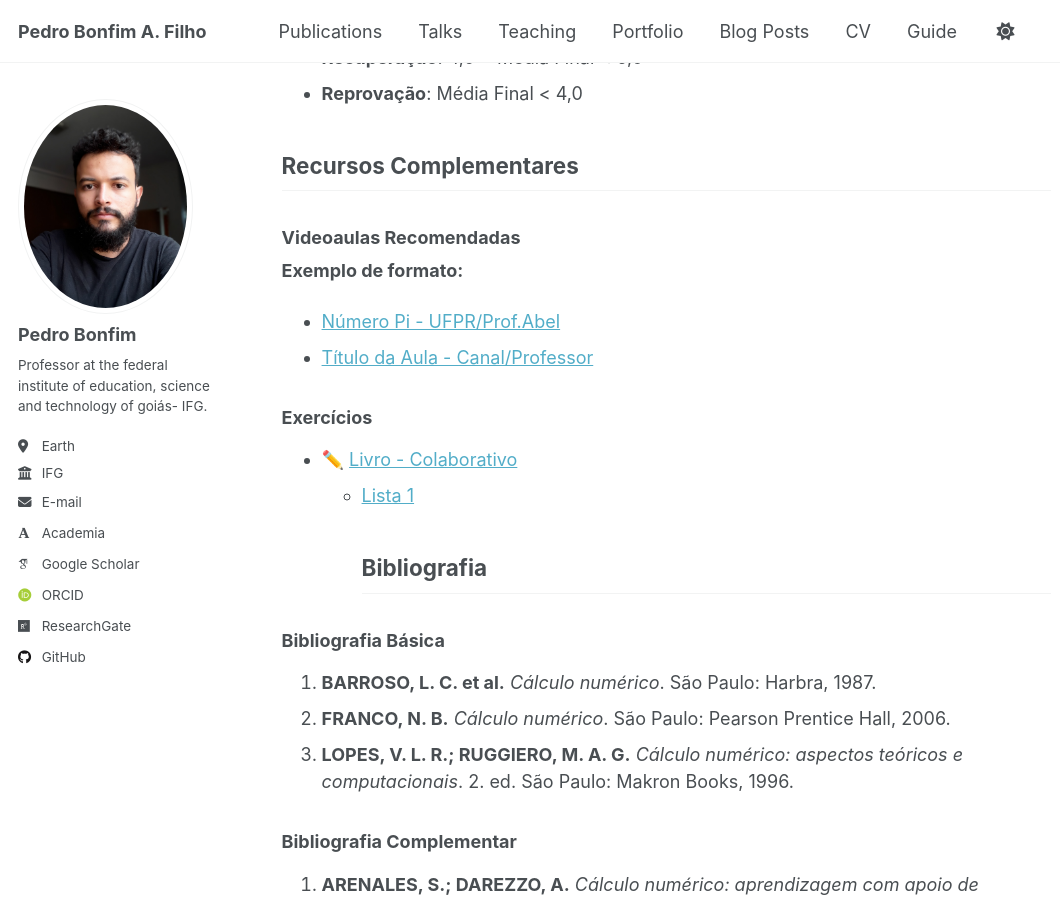
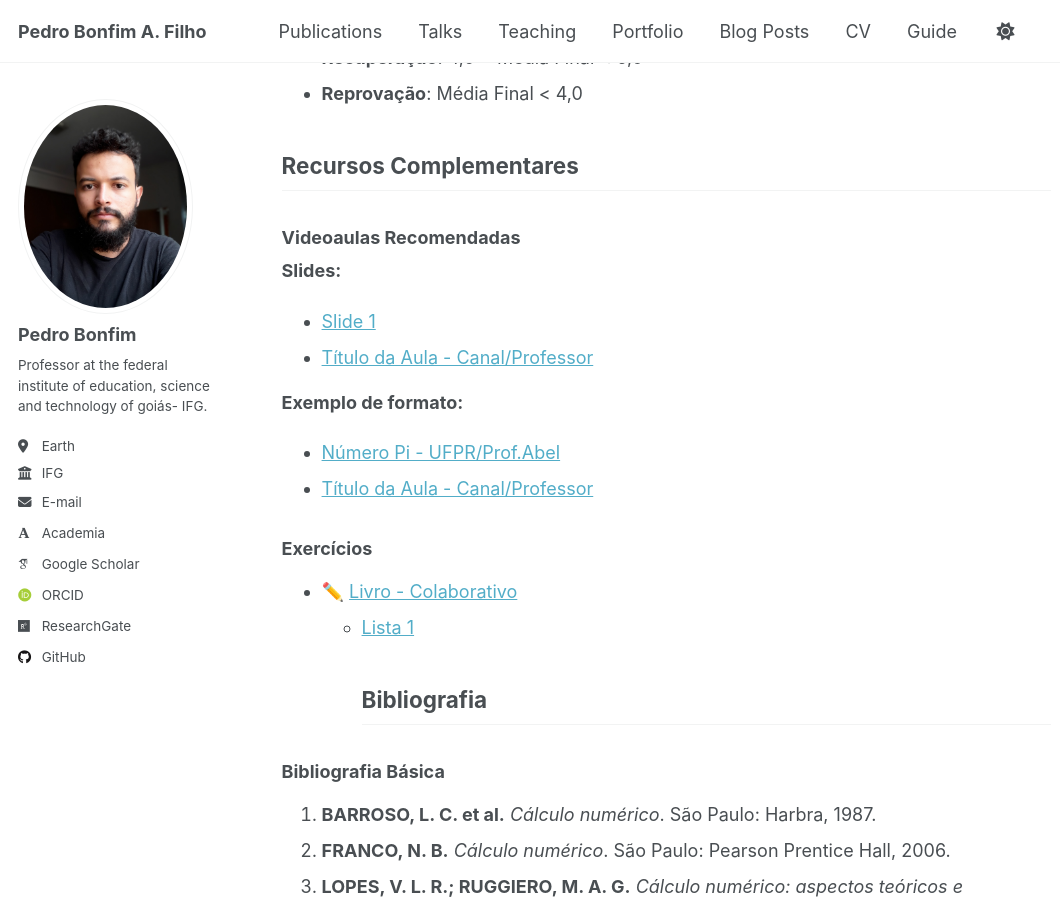
Before and after one commit to pedroassuncaofilho/pedroassuncaofilho.github.io, a Jekyll site: the page built from _teaching/2025-spring-teaching-3.md, in a window 1280 px wide and 900 px high, scrolled down 1311 px. Shown: the whole window, without its empty margins (0-1060 px from the left). Built offline with Jekyll 4.4.1, drawn with Linux system fonts in a browser that asks for light colours; some web fonts are replaced.

Commit message:
Update teaching materials with video and slide links
Added recommended video links and slide URLs.

```diff
--- a/_teaching/2025-spring-teaching-3.md
+++ b/_teaching/2025-spring-teaching-3.md
@@ -56,6 +56,11 @@ Capacitar o aluno a utilizar ferramentas de Álgebra Linear para a resolução d
 ### Videoaulas Recomendadas
 
 <!-- Adicione aqui as URLs das videoaulas do YouTube -->
+**Slides:**
+- [Slide 1 ](https://www.dropbox.com/scl/fi/f1gpy8n4ugkpype66cj5b/Aula9-1-1.pdf?rlkey=18358s7iozy7vdq0zjq14vt1r&st=139zjxh7&dl=0)
+- [Título da Aula - Canal/Professor](URL_DO_VIDEO)
+
+
 
 **Exemplo de formato:**
 - [Número Pi - UFPR/Prof.Abel](https://www.youtube.com/watch?v=6_DaJ7_qpwE&list=PLOOY0eChA1uyO7qjoupZ3979741csLLTE&index=5)
```
